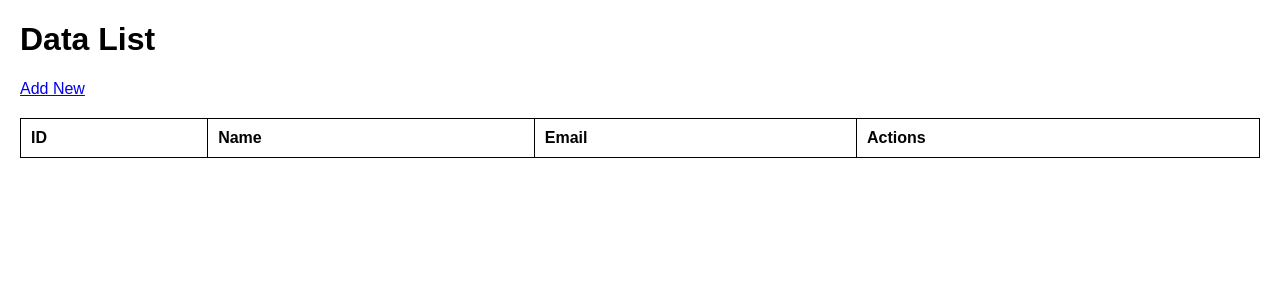
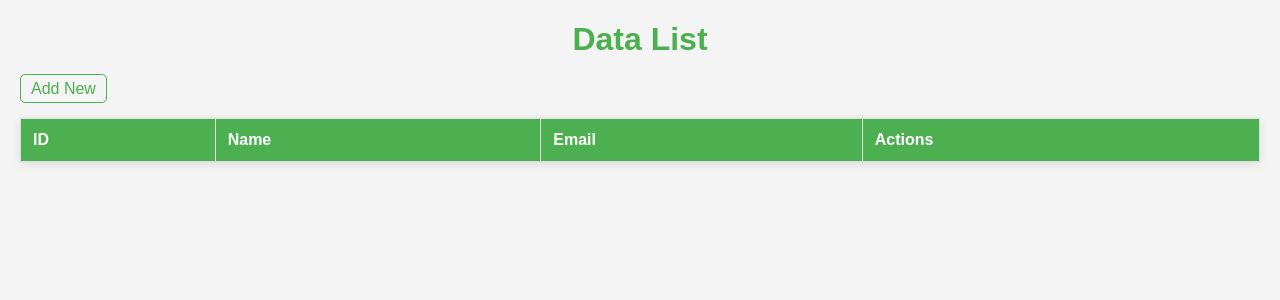
Before and after one commit to Trimulia02/secure-crud-app, a Flask app: template templates/index.html in a window 1280 px wide. Shown: the top 300 px of the page. Run offline with Flask 2, Linux system fonts and the light colour scheme; the template is opened without the code that fills it, so the values that code supplies are empty.

Commit message:
Update style.css

```diff
--- a/static/style.css
+++ b/static/style.css
@@ -1,23 +1,118 @@
+/* General Styles */
 body {
     font-family: Arial, sans-serif;
     margin: 20px;
+    background-color: #f4f4f4; /* Light background for better contrast */
+    color: #333; /* Dark text for readability */
 }
 
+/* Header Styles */
+h1 {
+    color: #4CAF50; /* Green color for the header */
+    text-align: center; /* Center the header */
+}
+
+/* Link Styles */
+a {
+    text-decoration: none; /* Remove underline from links */
+    color: #4CAF50; /* Green color for links */
+    margin-right: 10px;
+    padding: 5px 10px; /* Add padding for better click area */
+    border: 1px solid #4CAF50; /* Border around links */
+    border-radius: 5px; /* Rounded corners */
+    transition: background-color 0.3s, color 0.3s; /* Smooth transition for hover effect */
+}
+
+/* Link Hover Effect */
+a:hover {
+    background-color: #4CAF50; /* Change background on hover */
+    color: white; /* Change text color on hover */
+}
+
+/* Table Styles */
 table {
     width: 100%;
     border-collapse: collapse;
     margin-top: 20px;
+    box-shadow: 0 2px 10px rgba(0, 0, 0, 0.1); /* Add shadow for depth */
 }
 
 table, th, td {
-    border: 1px solid black;
+    border: 1px solid #ddd; /* Light border for a softer look */
 }
 
 th, td {
-    padding: 10px;
+    padding: 12px; /* Increased padding for better spacing */
     text-align: left;
 }
 
-a {
-    margin-right: 10px;
+/* Table Header Styles */
+th {
+    background-color: #4CAF50; /* Green background for header */
+    color: white; /* White text for header */
 }
+
+/* Table Row Hover Effect */
+tbody tr:hover {
+    background-color: #f1f1f1; /* Light gray background on row hover */
+}
+
+/* Flash Messages */
+ul {
+    list-style-type: none; /* Remove bullet points */
+    padding: 0; /* Remove padding */
+}
+
+ul li {
+    margin: 10px 0; /* Space between messages */
+    padding: 10px; /* Padding for messages */
+    border-radius: 5px; /* Rounded corners */
+}
+
+ul li.error {
+    background-color: #f44336; /* Red background for error messages */
+    color: white; /* White text for error messages */
+}
+
+ul li.success {
+    background-color: #4CAF50; /* Green background for success messages */
+    color: white; /* White text for success messages */
+}
+
+/* Form Styles */
+form {
+    background-color: white; /* White background for forms */
+    padding: 20px; /* Padding around form elements */
+    border-radius: 5px; /* Rounded corners */
+    box-shadow: 0 2px 10px rgba(0, 0, 0, 0.1); /* Shadow for depth */
+    margin-bottom: 20px; /* Space below the form */
+}
+
+label {
+    display: block; /* Make labels block elements */
+    margin: 10px 0 5px; /* Space above and below labels */
+}
+
+input[type="text"],
+input[type="email"] {
+    width: 100%; /* Full width for input fields */
+    padding: 10px; /* Padding inside input fields */
+    border: 1px solid #ddd; /* Light border for input fields */
+    border-radius: 5px; /* Rounded corners */
+    box-sizing: border-box; /* Include padding in width */
+}
+
+/* Submit Button Styles */
+input[type="submit"] {
+    background-color: #4CAF50; /* Green background for submit button */
+    color: white; /* White text for submit button */
+    border: none; /* Remove border */
+    padding: 10px 15px; /* Padding for button */
+    border-radius: 5px; /* Rounded corners */
+    cursor: pointer; /* Pointer cursor on hover */
+    transition: background-color 0.3s; /* Smooth transition for hover effect */
+}
+
+input[type="submit"]:hover {
+    background-color: #45a049; /* Darker green on hover */
+}
```
